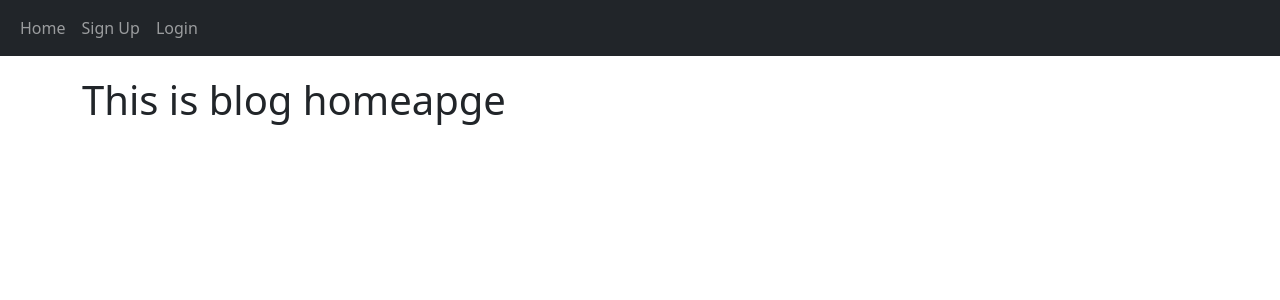
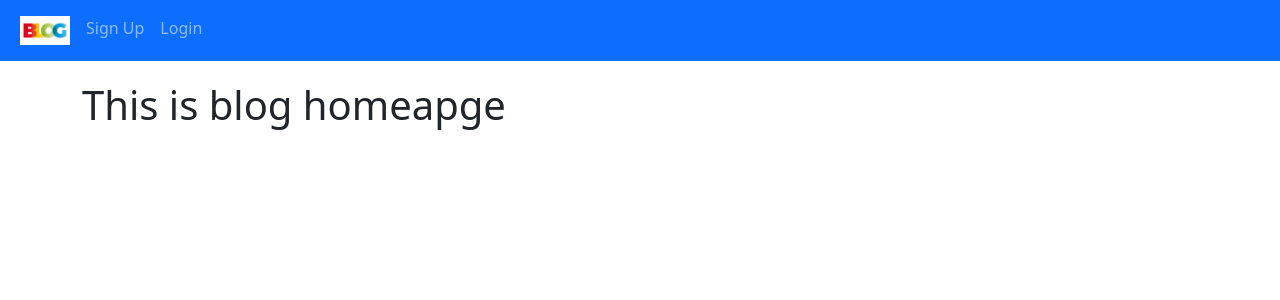
Before and after one commit to meshkatahmed/Blog_with_Django, a Django app: page /blog/ in a window 1280 px wide. Shown: the top 300 px of the page. Run offline with Django 4.2, Linux system fonts and the light colour scheme; parts of the project's set-up code (start-up, migrations or seed data) failed here and were passed over.

Commit message:
Navbar Modification, Image showing is still not working

```diff
--- a/templates/base.html
+++ b/templates/base.html
@@ -9,18 +9,22 @@
     <title>{% block title_block %}Blogs{% endblock %}</title>
   </head>
   <body>
-    <nav class="navbar navbar-expand-lg bg-dark navbar-dark">
+    <nav class="navbar navbar-expand-lg bg-primary navbar-dark">
       <div class="container-fluid">
         <ul class="navbar-nav">
           <li class="nav-item active">
-            <a class="nav-link" href="{% url 'home' %}">Home</a>
+            <a class="nav-link" href="{% url 'home' %}"><img src="/static/media/images/blogimages/a.png" alt="None" width="50px"></a>
+
           </li>
           {% if user.is_authenticated %}
-            <li class="nav-item">
-              <a class="nav-link" href="{% url 'login_app:logout' %}">Logout</a>
-            </li>
-            <li class="nav-item">
-              <a class="nav-link" href="{% url 'login_app:profile' %}">Your Profile</a>
+            <li class="nav-item dropdown">
+              <a class="nav-link dropdown-toggle" href="#" id="navbardrop" data-toggle="dropdown">
+                @{{user.username}}
+              </a>
+              <div class=class="dropdown-menu">
+                <a class="dropdown-item" href="{% url 'login_app:profile' %}">Your Profile</a>
+                <a class="dropdown-item" href="{% url 'login_app:logout' %}">Logout</a>
+              </div>
             </li>
           {% else %}
             <li class="nav-item">
```
Also changed, not shown: db.sqlite3, static/media/images/blogimages/a.png (added).
